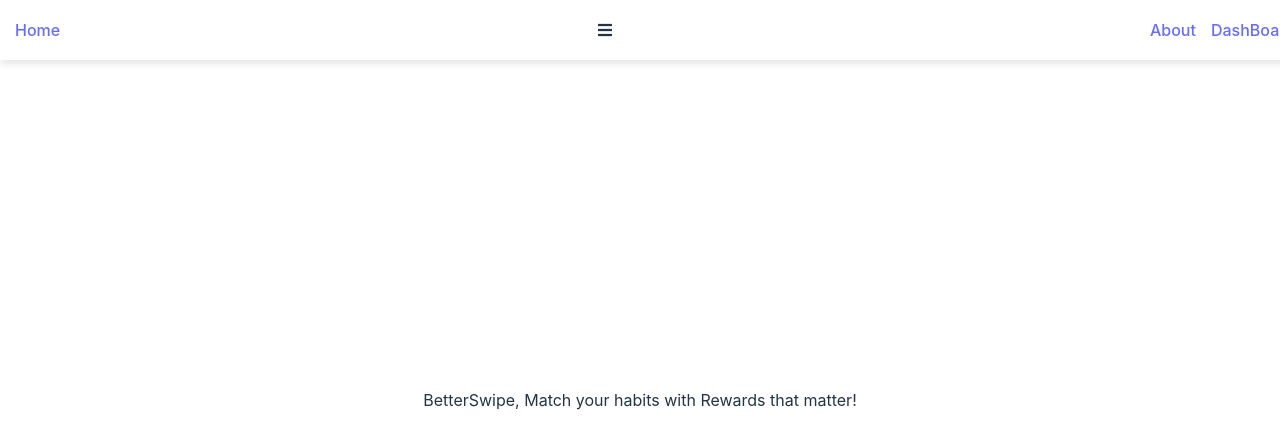
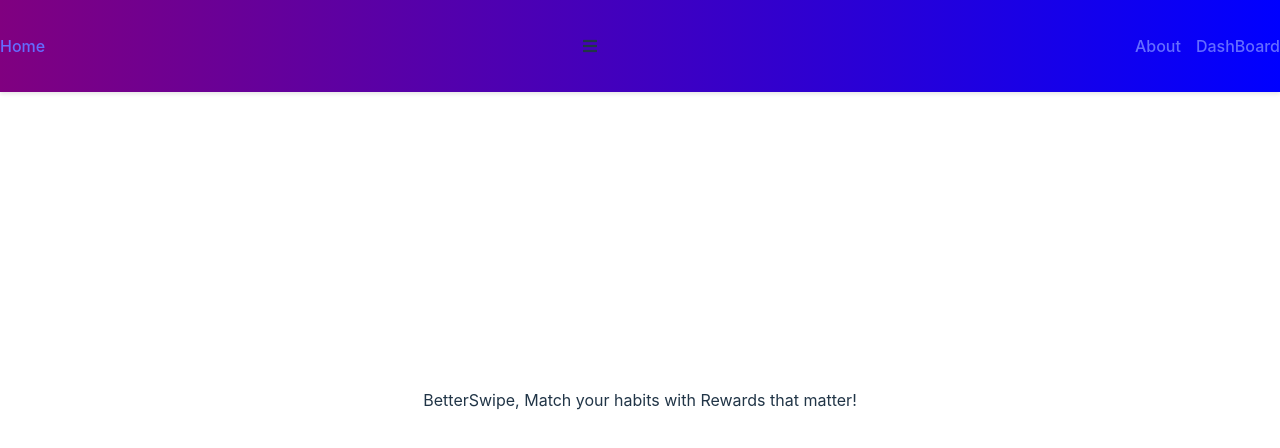
Before and after one commit to jbudcardi/BetterSwipe, a React (Vite) app in the folder frontend/: page / in a window 1280 px wide. Shown: the top 448 px of the page. Built offline with nearby package versions, Linux system fonts and the light colour scheme.

Commit message:
still working

```diff
--- a/frontend/src/components/NavBar.css
+++ b/frontend/src/components/NavBar.css
@@ -11,8 +11,9 @@
 top: 0;
 left: 0;
 width: 100%;
-   box-shadow: 0 4px 8px rgba(0, 0, 0, 0.1);
-   padding: 0 15px;
+background: linear-gradient(90deg, purple, blue);
+   box-shadow: 0 2px 4px rgba(0, 0, 0, 0.1);
+   padding: 1em 0;
    height: 60px;
 
    background-color: white; /* gonna change this to black when we work on the home page*/
```
